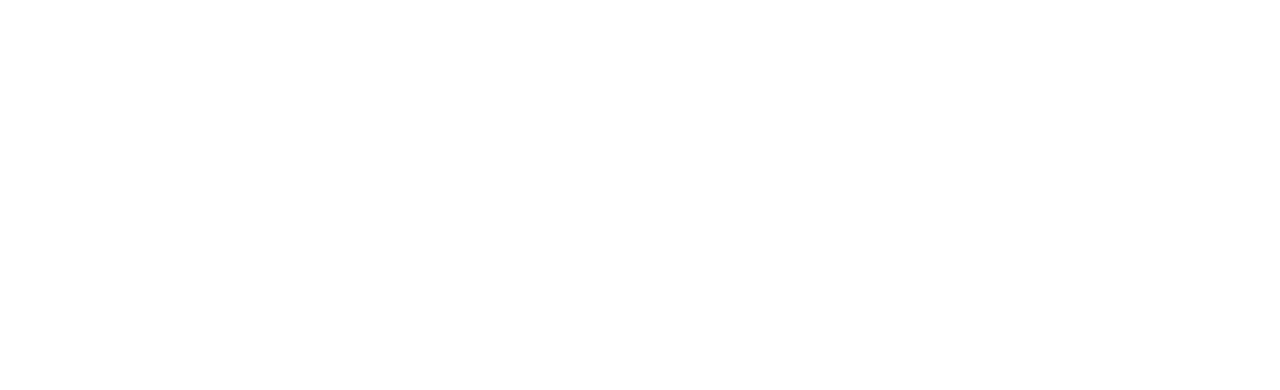
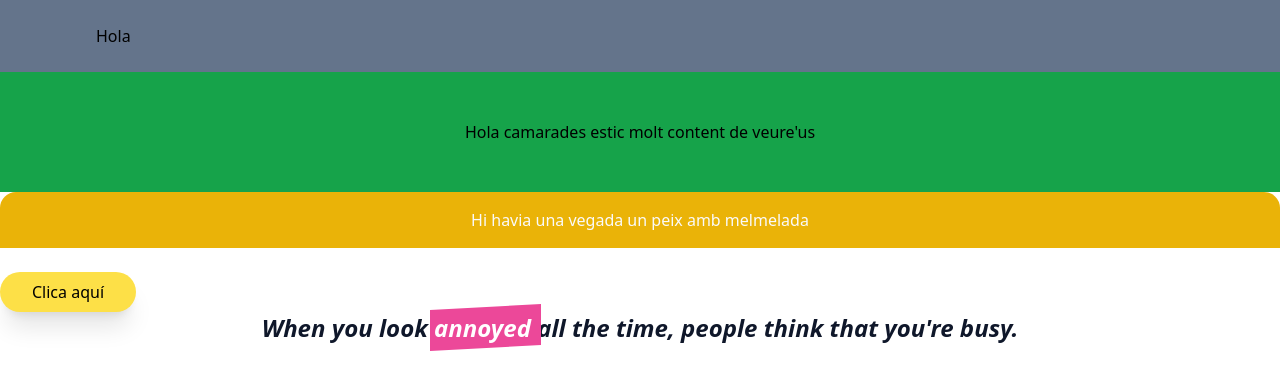
Before and after one commit to xetaxe/2.Visuals-Creative, a website: page pages/page4/index.html in a window 1280 px wide. Drawn offline with Linux system fonts and the light colour scheme.

Commit message:
Revert "Commit changes, but decide t create new repo for this specific project, git revert next"
This reverts commit dd322ebb861e83e1a8c50d9ddeed19b673e102a1.

```diff
--- a/pages/page4/index.html
+++ b/pages/page4/index.html
@@ -2,8 +2,21 @@
 <html>
 	<head>
 		<link href="./output.css" rel="stylesheet">
-		<title>(20+)Facebook</title>
 	</head>
 <body>
+
+	<h1 class="py-6 px-24 bg-slate-500">Hola</h1>
+	<p class="bg-zinc-700 py-12 text-left md:text-center lg:bg-green-600">Hola camarades estic molt content de veure'us</p>
+	<p class="bg-yellow-500 py-4 text-center hover:bg-yellow-600 rounded-2xl rounded-b-none text-neutral-50">Hi havia una vegada un peix amb melmelada</p>
+	<button class="mt-6 text-center py-2 px-8 bg-yellow-300 hover:bg-yellow-400 rounded-full shadow-xl"> Clica aquí</button>
+
+	<blockquote class="text-2xl font-semibold italic text-center text-slate-900">
+		When you look
+		<span class="relative">
+			<span class="block absolute -inset-1 -skew-y-3 bg-pink-500" aria-hidden="true"></span>
+			<span class="relative text-white">annoyed</span>
+		</span>
+		all the time, people think that you're busy.
+	</blockquote>
 </body>
 </html>
--- a/tailwind.config.js
+++ b/tailwind.config.js
@@ -3,7 +3,7 @@
   content: ["./pages/page4/*.{html, js}"],
   theme: {
     // screens: {
-      // 'sm': '576px', // => @media (min-width: 576px) { ... } 590 900 1160
+      // 'sm': '576px', // => @media (min-width: 576px) { ... }
       // 'md': '960px', // => @media (min-width: 960px) { ... }
       // 'lg': '1440px', // => @media (min-width: 1440px) { ... }
     // },
```
Also changed, not shown: pages/page4/output.css.
